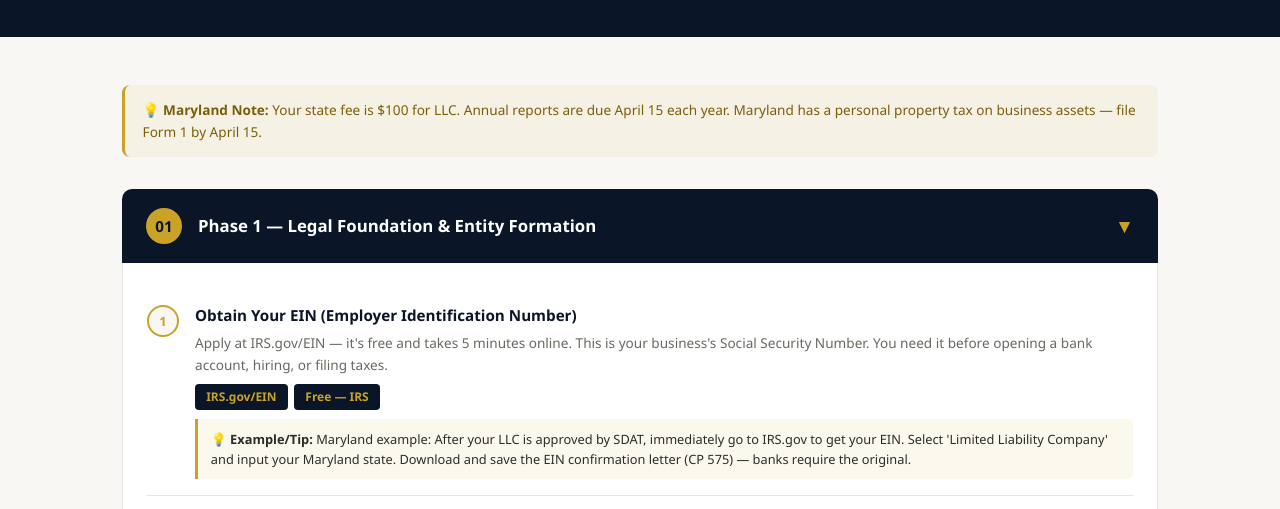
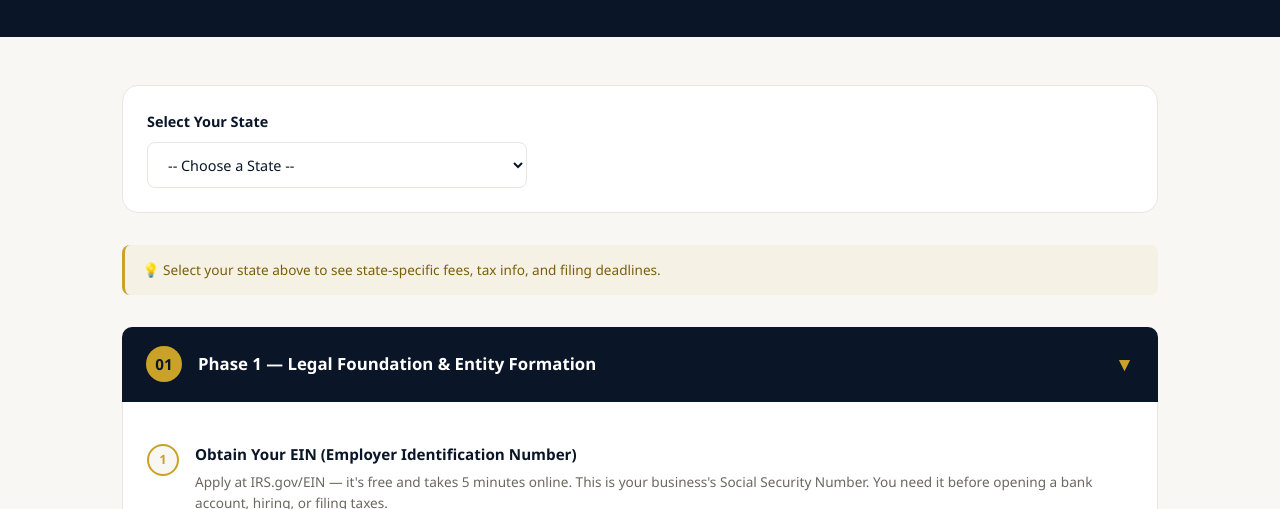
Before and after one commit to shaggadinho2021-arch/bizmastery, a website: page bizmastery/public/index.html in a window 1280 px wide. Both pictures are taken after a click on the button "Business Setup". Shown: the part 280-789 px from the top of the page. Drawn offline with Linux system fonts and the light colour scheme.

Commit message:
Add state selector to business setup page

```diff
--- a/bizmastery/public/index.html
+++ b/bizmastery/public/index.html
@@ -308,7 +308,13 @@
     </div>
   </div>
   <div class="section">
-    <div class="alert gold">💡 <strong>Maryland Note:</strong> Your state fee is $100 for LLC. Annual reports are due April 15 each year. Maryland has a personal property tax on business assets — file Form 1 by April 15.</div>
+    <div class="state-selector">
+      <label>Select Your State</label>
+      <select id="setupStateSelect" onchange="updateSetupStateNote()">
+        <option value="">-- Choose a State --</option>
+      </select>
+    </div>
+    <div class="alert gold" id="setupStateNote">💡 Select your state above to see state-specific fees, tax info, and filing deadlines.</div>
 
     <div id="phases"></div>
   </div>
@@ -786,6 +792,16 @@ function renderStates() {
     sel.appendChild(opt);
   });
 
+  // Also populate the setup page state dropdown
+  const setupSel = document.getElementById('setupStateSelect');
+  if (setupSel) {
+    Object.keys(STATES).sort().forEach(s => {
+      const opt = document.createElement('option');
+      opt.value = s; opt.textContent = s;
+      setupSel.appendChild(opt);
+    });
+  }
+
   const highlights = document.getElementById('stateHighlights');
   if (!highlights) return;
   const featured = ['Wyoming','Nevada','Delaware','Florida','Texas','Virginia','Maryland'];
@@ -828,6 +844,28 @@ function showStateInfo() {
     <div style="margin-top:1rem;padding:.8rem 1rem;background:var(--white);border-radius:8px;border:1px solid var(--gray1);font-size:.82rem;color:var(--gray3)">
       <strong>Where to File:</strong> Visit the ${state} Secretary of State website (or equivalent) to register your LLC. Search "${state} Secretary of State LLC filing" for the official portal. Most states allow online filing.
     </div>`;
+}
+
+function renderSetupStateDropdown() {
+  const sel = document.getElementById('setupStateSelect');
+  if (!sel || sel.options.length > 1) return;
+  Object.keys(STATES).sort().forEach(s => {
+    const opt = document.createElement('option');
+    opt.value = s; opt.textContent = s;
+    sel.appendChild(opt);
+  });
+}
+
+function updateSetupStateNote() {
+  const sel = document.getElementById('setupStateSelect');
+  const note = document.getElementById('setupStateNote');
+  const state = sel.value;
+  if (!state || !STATES[state]) {
+    note.innerHTML = '💡 Select your state above to see state-specific fees, tax info, and filing deadlines.';
+    return;
+  }
+  const d = STATES[state];
+  note.innerHTML = `💡 <strong>${state}:</strong> LLC filing fee $${d.llcFee}. Annual report fee $${d.annualFee} due ${d.annualDue}. State corp tax ${d.stateTax}. Sales tax ${d.salesTax}. ${d.notes}`;
 }
 
 function renderBizTypes() {
@@ -1023,7 +1061,7 @@ function showPage(id) {
   if (btn) btn.classList.add('active');
   window.scrollTo({top:0,behavior:'smooth'});
 
-  if (id==='setup') renderPhases();
+  if (id==='setup') { renderPhases(); renderSetupStateDropdown(); }
   if (id==='states') renderStates();
   if (id==='types') renderBizTypes();
   if (id==='govcon') renderGovCon();
```
